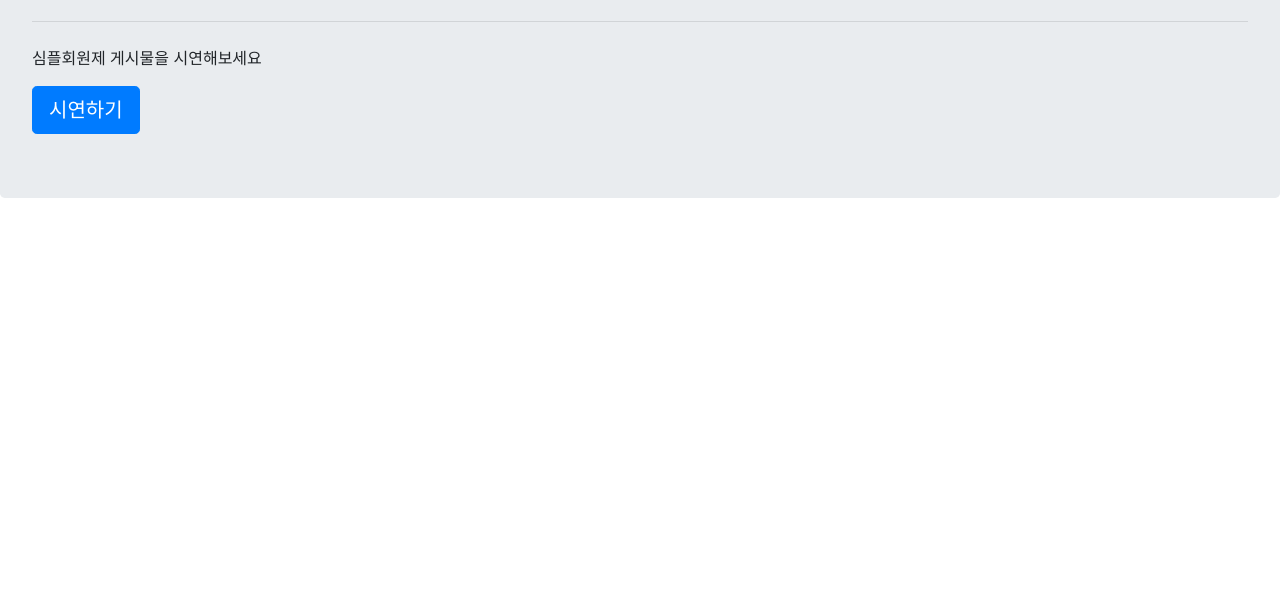
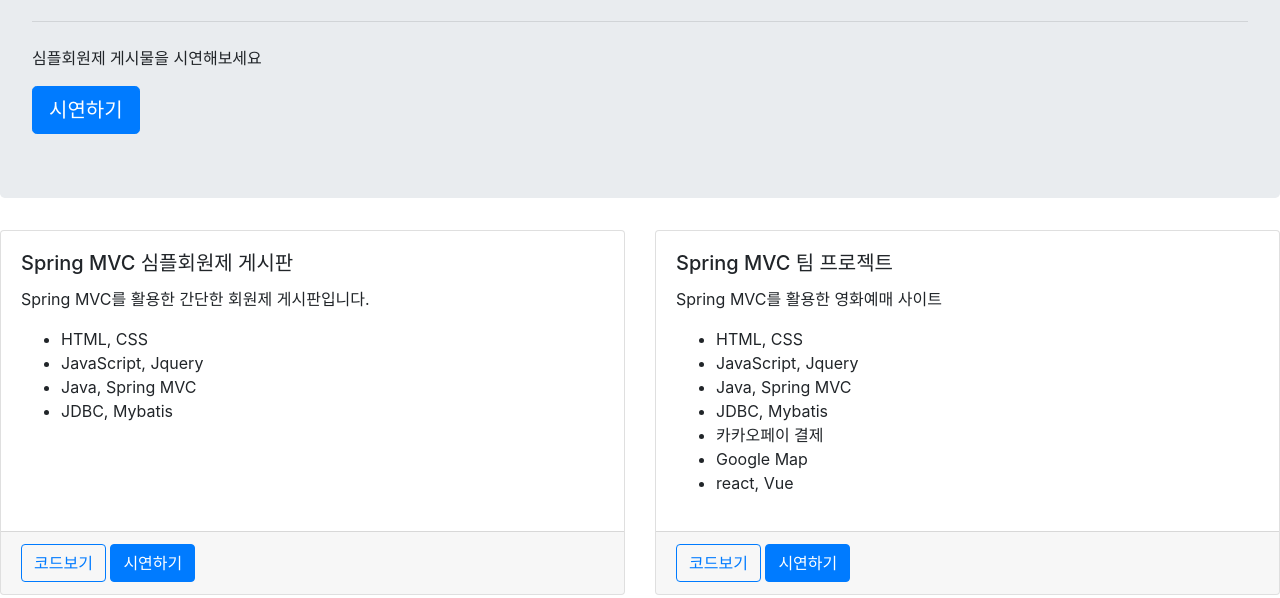
Before and after one commit to parkuseok/parkuseok.github.io, a plain HTML site: page index.html in a window 1280 px wide. Shown: the part 202-800 px from the top of the page. Drawn offline with nearby package versions, Linux system fonts and the light colour scheme.

Commit message:
12151618

```diff
--- a/index.html
+++ b/index.html
@@ -27,6 +27,54 @@
         <a href="http://15.165.18.108/spr1/member/login" class="btn btn-primary btn-lg">시연하기</a>
     </div>
 
+    <!-- .card-deck>.card*2>.card-body>h5.card-title>lorem1^p.card-text>lorem^^.card-footer>a.btn.btn-primary*2 -->
+    <!-- .card-deck>.card*2>.card-body>h5.card-title>lorem1^p.card-text>lorem^^.card-footer>a.btn.btn-primary*2 -->
+
+    <div class="card-deck">
+        <div class="card">
+            <div class="card-body">
+                <h5 class="card-title">
+                    Spring MVC 심플회원제 게시판
+                </h5>
+                <p class="card-text">
+                    Spring MVC를 활용한 간단한 회원제 게시판입니다.
+                    <ul>
+                        <li>HTML, CSS</li>
+                        <li>JavaScript, Jquery</li>
+                        <li>Java, Spring MVC</li>
+                        <li>JDBC, Mybatis</li>
+                    </ul>
+                </p>
+            </div>
+            <div class="card-footer">
+                <a href="#" class="btn btn-outline-primary">코드보기</a>
+                <a href="http://15.165.18.108/spr1/member/login" class="btn btn-primary">시연하기</a>
+            </div>
+        </div>
+        <div class="card">
+            <div class="card-body">
+                <h5 class="card-title">
+                    Spring MVC 팀 프로젝트
+                </h5>
+                <p class="card-text">
+                    Spring MVC를 활용한 영화예매 사이트
+                    <ul>
+                        <li>HTML, CSS</li>
+                        <li>JavaScript, Jquery</li>
+                        <li>Java, Spring MVC</li>
+                        <li>JDBC, Mybatis</li>
+                        <li>카카오페이 결제</li>
+                        <li>Google Map</li>
+                        <li>react, Vue</li>
+                    </ul>
+                </p>
+            </div>
+            <div class="card-footer">
+                <a href="" class="btn btn-outline-primary">코드보기</a>
+                <a href="" class="btn btn-primary">시연하기</a>
+            </div>
+        </div>
+    </div>
 
 <script>
 
```
